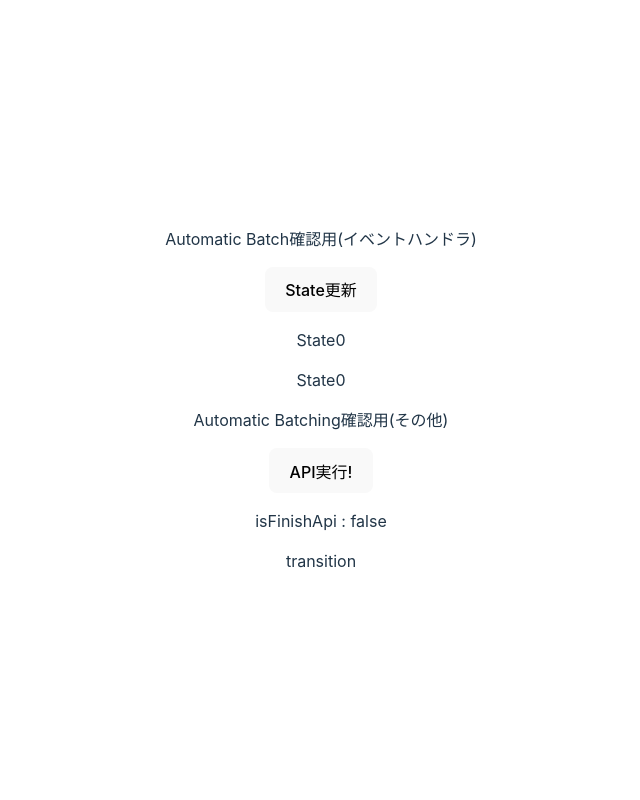
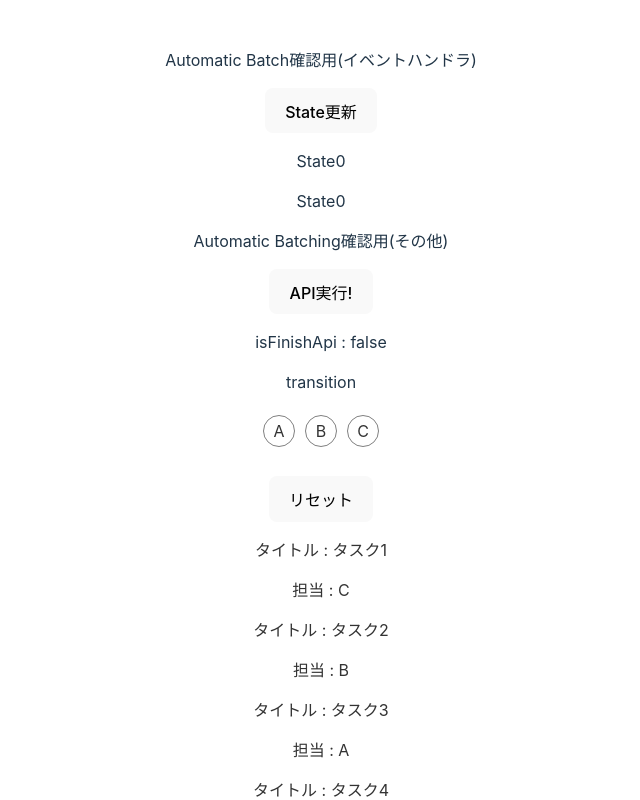
Before and after one commit to toasahi/react-v18, a React (Vite) app: page / in a window 1280 px wide. Shown: the top 800 px of the page, without its empty margins (319-959 px from the left). Built offline with nearby package versions, Linux system fonts and the light colour scheme.

Commit message:
update:Section3 Transition create TaskList

```diff
--- /dev/null
+++ b/src/components/Avatar.tsx
@@ -0,0 +1,27 @@
+import {ReactNode} from "react";
+
+type Props = {
+    children: ReactNode;
+    isSelected?: boolean;
+    onClick: (assignee: string) => void;
+}
+
+export const Avatar = (({children, isSelected = false, onClick}: Props) => {
+    const border = isSelected ? '3px solid orange' : '1px solid gray'
+    return (
+        <div style={{
+            width: '30px',
+            height: '30px',
+            border,
+            borderRadius: '50%',
+            textAlign: 'center',
+            lineHeight: '30px',
+            userSelect: 'none',
+            background: 'white',
+            color: '#333',
+            margin: '5px'
+        }} onClick={() => onClick(`${children}`)}>
+            {`${children}`}
+        </div>
+    )
+})
--- a/src/components/Transition.tsx
+++ b/src/components/Transition.tsx
@@ -1,7 +1,60 @@
+import {Fragment, useState} from "react";
+import {Avatar} from "./Avatar";
+
+type Task = {
+    id: number;
+    title: string;
+    assignee: string;
+}
+
+const member = {
+    a: 'A',
+    b: 'B',
+    c: 'C'
+}
+
+const generateDummyTasks = (): Task[] => {
+    return Array(10000).fill('').map((_, index) => {
+        const addedIndex = index + 1;
+        return {
+            id: addedIndex,
+            title: `タスク${addedIndex}`,
+            assignee: addedIndex % 3 === 0 ? member.a : addedIndex % 2 === 0 ? member.b : member.c
+        }
+    })
+}
+
+const tasks = generateDummyTasks();
+
+const filteringAssignee = (assignee: string) => {
+    if (assignee === '') return tasks;
+    return tasks.filter((task) => task.assignee === assignee);
+}
+
 export const Transition = () => {
+    const [selectedAssignee,setSelectedAssignee] = useState<string>('');
+    const [taskList,setTaskList] = useState<Task[]>(tasks)
+
+    const onClickAssignee = (assignee: string) => {
+        setSelectedAssignee(assignee)
+        setTaskList(filteringAssignee(assignee))
+    }
     return (
         <div>
             <p>transition</p>
+            <div style={{display: 'flex', justifyContent: 'center'}}>
+                <Avatar isSelected={selectedAssignee === member.a} onClick={onClickAssignee}>{member.a}</Avatar>
+                <Avatar isSelected={selectedAssignee === member.b} onClick={onClickAssignee}>{member.b}</Avatar>
+                <Avatar isSelected={selectedAssignee === member.c} onClick={onClickAssignee}>{member.c}</Avatar>
+            </div>
+            <br/>
+            <button onClick={()=>onClickAssignee('')}>リセット</button>
+            {taskList.map((task) => (
+                <div key={task.id} style={{width: '300px', margin: 'auto', background: 'white', color: '#333'}}>
+                    <p>タイトル : {task.title}</p>
+                    <p>担当 : {task.assignee}</p>
+                </div>
+            ))}
         </div>
     );
 }
```
